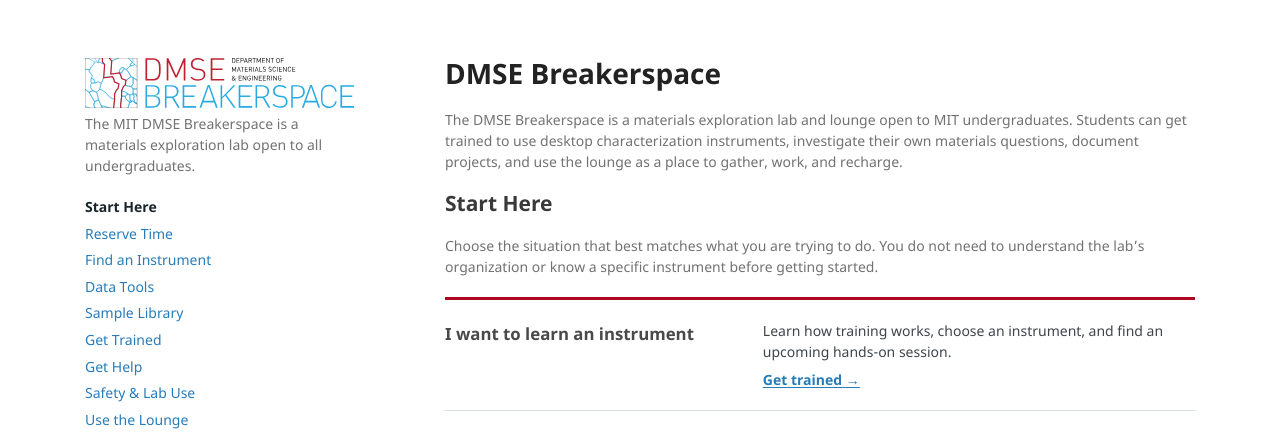
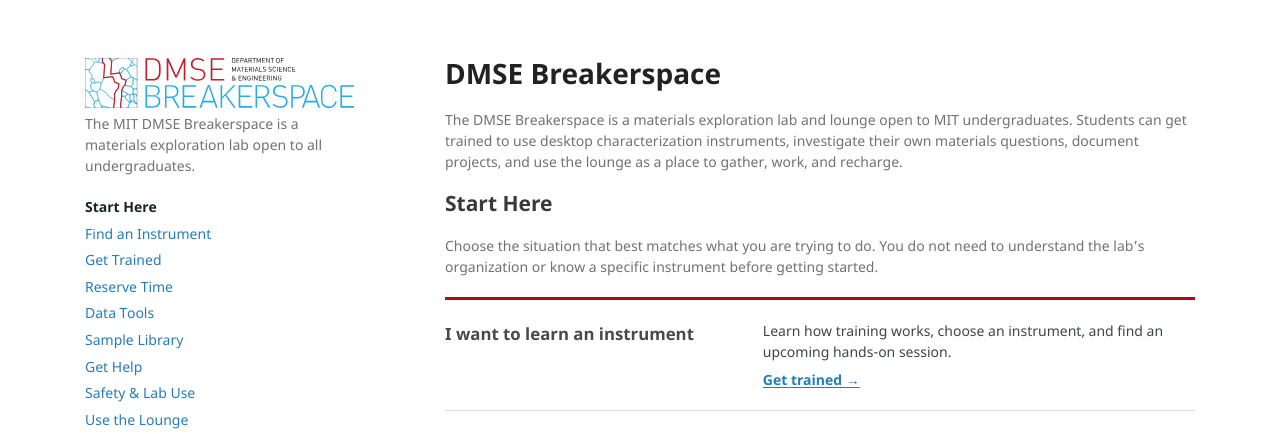
Before and after one commit to MIT-DMSE-Breakerspace/MIT-DMSE-Breakerspace.github.io, a Jekyll site: the page built from index.md, in a window 1280 px wide. Shown: the top 434 px of the page. Built offline with Jekyll 4.4.1, drawn with Linux system fonts in a browser that asks for light colours; some of the changed lines change nothing that is shown.

Commit message:
nav reorder

```diff
--- a/_data/navigation.yml
+++ b/_data/navigation.yml
@@ -1,15 +1,15 @@
 - label: Start Here
   url: /
+- label: Find an Instrument
+  url: /instruments/
+- label: Get Trained
+  url: /training.html
 - label: Reserve Time
   url: /reservations.html
-- label: Find an Instrument
-  url: /instruments/
 - label: Data Tools
   url: /data-tools/
 - label: Sample Library
   url: /sample-library.html
-- label: Get Trained
-  url: /training.html
 - label: Get Help
   url: /resources.html
 - label: Safety & Lab Use
```
